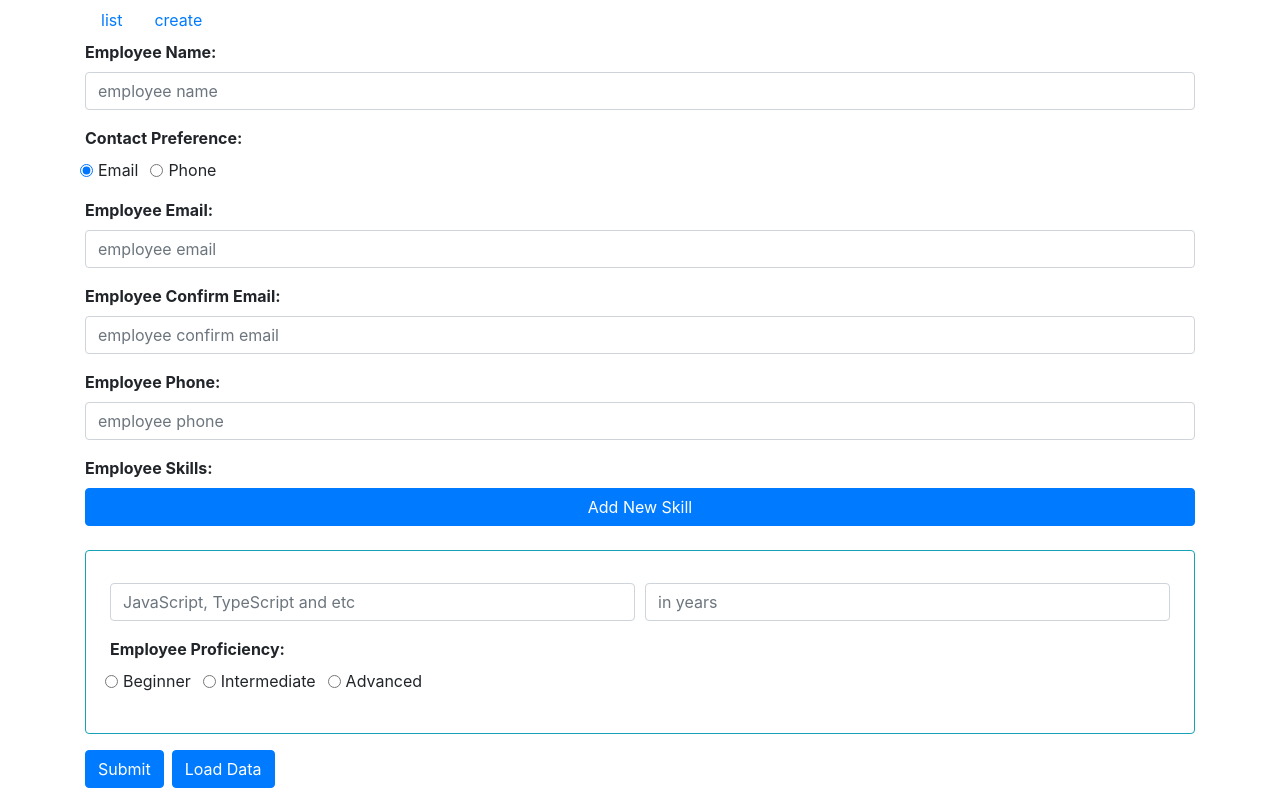
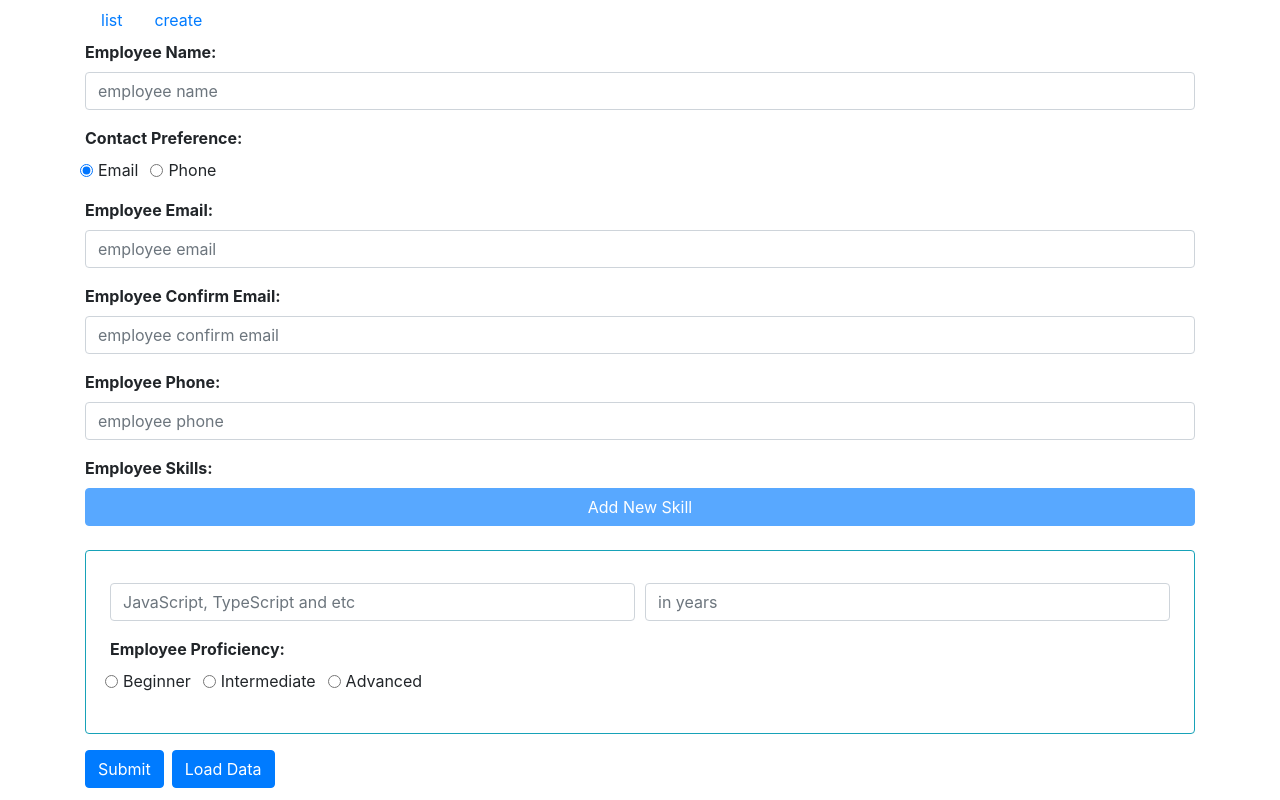
Before and after one commit to LaStudoAngular/angular-kukavka-app, an Angular app: page /create in a window 1280 px wide. Built offline with nearby package versions, Linux system fonts and the light colour scheme.

Commit message:
feat: Angular formarray validation

```diff
--- a/src/app/components/employee/create-employee/create-employee.component.html
+++ b/src/app/components/employee/create-employee/create-employee.component.html
@@ -109,13 +109,19 @@
   <!--  SKILLS GROUP-->
   <div class="d-flex flex-column ">
     <label class="text-capitalize text-label">employee skills</label>
-    <button type="button" (click)="addNewSkillGroup()" class="btn btn-primary text-capitalize">
+    <button
+      type="button"
+      (click)="addNewSkillGroup()"
+      class="btn btn-primary text-capitalize"
+      [disabled]="employeeCreateForm.get('skills').invalid"
+    >
       add new skill
     </button>
     <div
       formArrayName="skills"
       *ngFor="let skill of employeeCreateForm.get('skills').controls; let idx = index"
     >
+      <hr class="hr-divider" *ngIf="idx > 0" />
       <div class="form-group mt-4 border border-info rounded p-4" [formGroupName]="idx.toString()">
         <div class="form-group">
           <div class="form-row mt-2">
--- a/src/app/components/employee/create-employee/create-employee.component.scss
+++ b/src/app/components/employee/create-employee/create-employee.component.scss
@@ -0,0 +1,3 @@
+.hr-divider {
+  border: 1px solid #ccc;
+}
```
